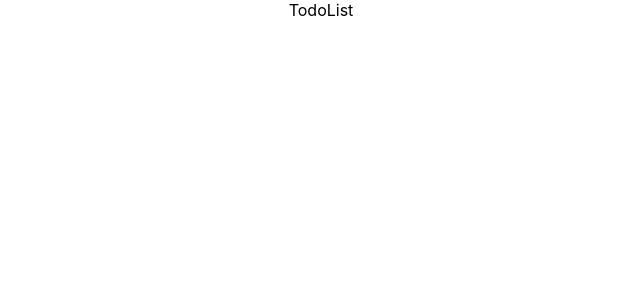
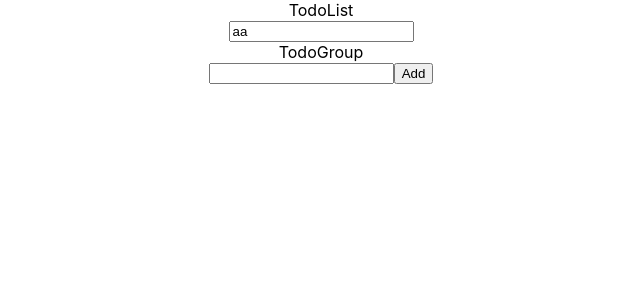
Before and after one commit to AFS-Bootcamp-202207-Class-3-2/Todo-List-YunChen, a React (Create React App) app: page / in a window 1280 px wide. Shown: the top 300 px of the page, without its empty margins (319-959 px from the left). Built offline with nearby package versions, Linux system fonts and the light colour scheme.

Commit message:
feat:get todo data from TodoGenerator

```diff
--- a/src/composes/TodoGenerator/index.jsx
+++ b/src/composes/TodoGenerator/index.jsx
@@ -1,7 +1,18 @@
-import React from 'react'
+import React ,{useState}from 'react'
 
-export default function TodoGenerator() {
+export default function TodoGenerator(props) {
+    const {supplyTodoMessage} = props
+    const [userInput,setUserInput] = useState('');
+    const inputTextChange=(target)=>{
+        setUserInput(target.target.value)
+    }
+    const generateTodo = ()=>{
+        supplyTodoMessage(userInput)
+        setUserInput('')
+    }
   return (
-    <div>TodoGenerator</div>
+    <div>
+        <input type="text" value={userInput} onChange={inputTextChange}/><button onClick={generateTodo}>Add</button>
+    </div>
   )
 }
--- a/src/composes/TodoList/index.jsx
+++ b/src/composes/TodoList/index.jsx
@@ -1,7 +1,20 @@
-import React from 'react'
+import React ,{useEffect}from 'react'
 
+import TodoGenerator from '../TodoGenerator'
+import TodoGroup from '../TodoGroup'
 export default function TodoList() {
-  return (
-    <div>TodoList</div>
-  )
+    const todoList = []
+    useEffect(()=>{},todoList)
+    const supplyTodoMessage = (todoMessage)=>{
+        todoList.push(todoMessage)
+        console.log(todoList)
+    }
+    return (
+        <>
+            <div>TodoList</div>
+            <input type="disabled" value="aa" />
+            <TodoGroup/>
+            <TodoGenerator supplyTodoMessage={supplyTodoMessage}/>
+        </>
+    )
 }
```
Also changed, not shown: src/composes/TodoItem/index.jsx (+6 -2 lines).
